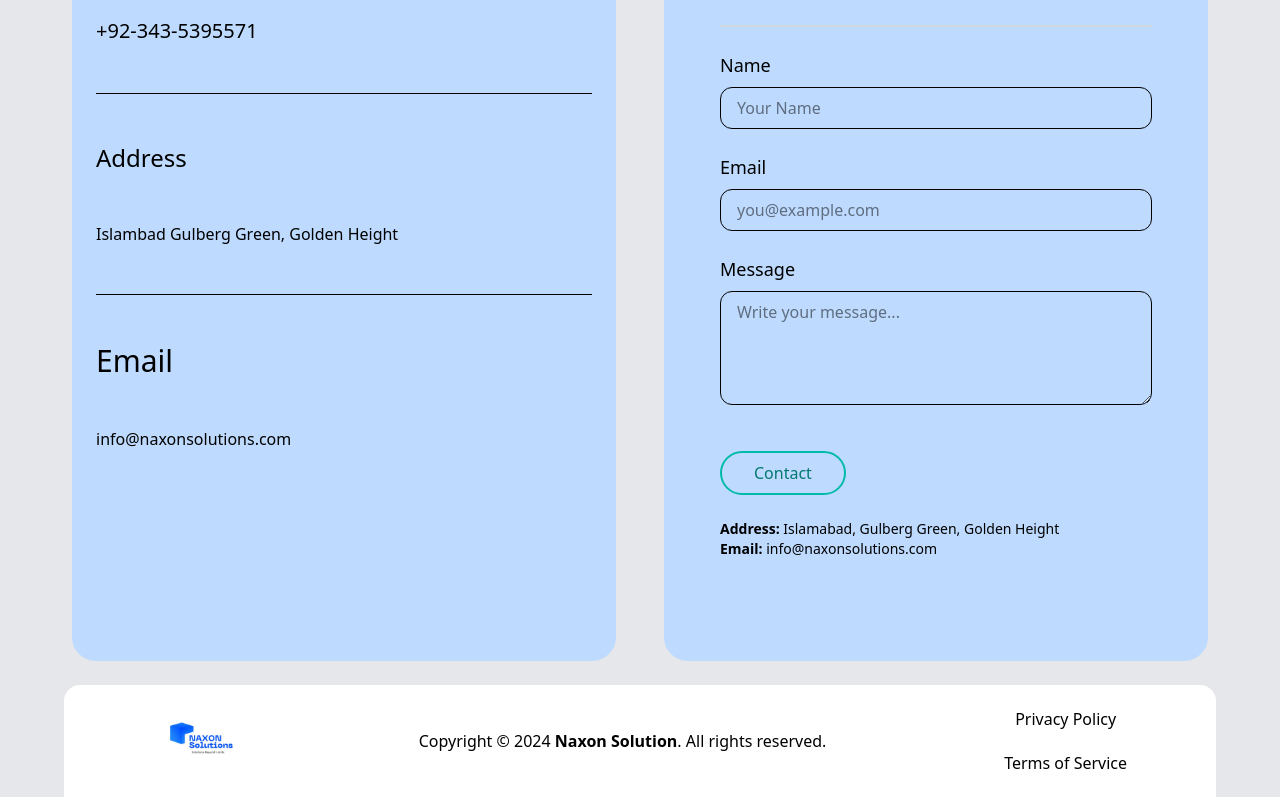
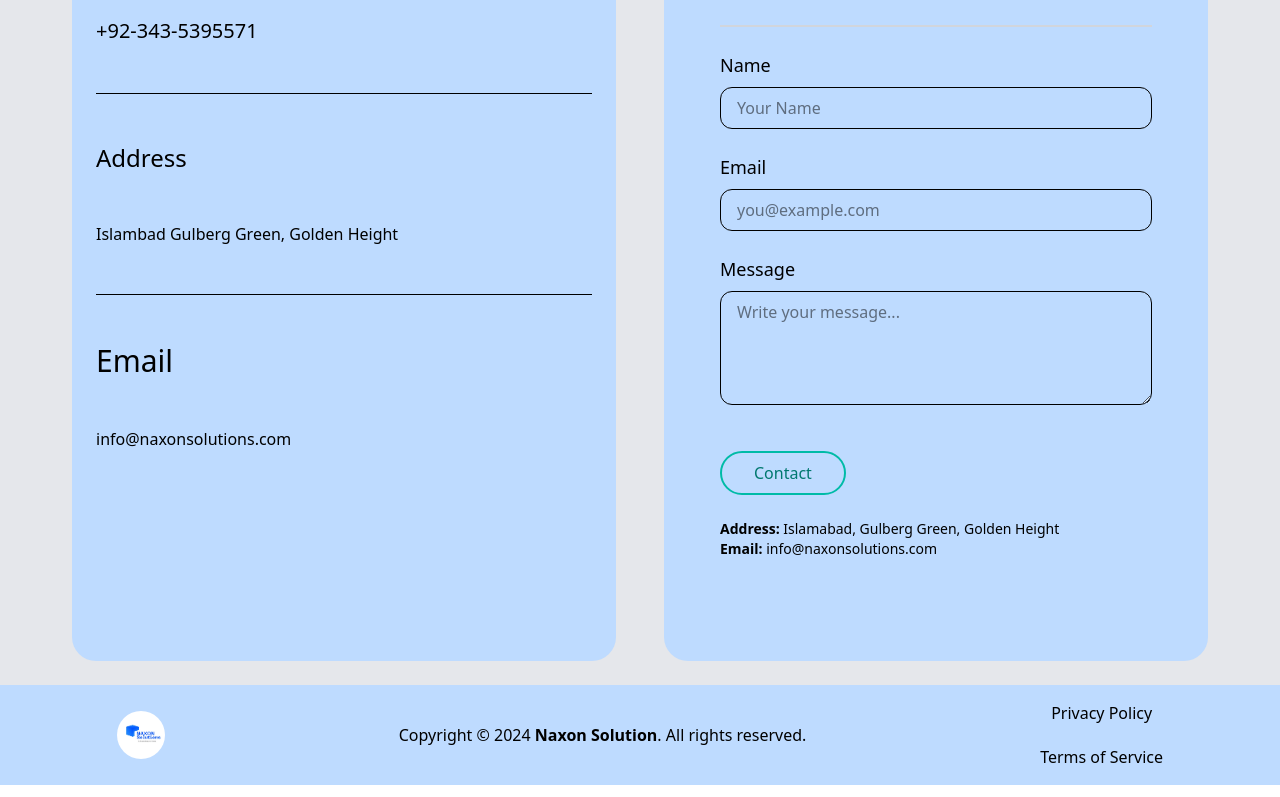
Before and after one commit to NaxonSolutions/naxonsolutionsnewwebsite, a React (Vite) app in the folder frontend/: page / in a window 1280 px wide. Shown: the part 9959-10756 px from the top of the page. Built offline with nearby package versions, Linux system fonts and the light colour scheme.

Commit message:
Hameed version 4

```diff
--- a/frontend/src/Pages/Footer.jsx
+++ b/frontend/src/Pages/Footer.jsx
@@ -2,8 +2,8 @@ import React from "react";
 import logo from "../assets/logo.jpg";
 const Footer = () => {
   return (
-    <div className="flex flex-col justify-center items-center bg-white rounded-tl-2xl rounded-tr-2xl mx-5 py-3 sm:mx-16 md:flex-row md:justify-around">
-      <img className="w-22 h-22" src={logo} alt="" />
+    <div className="bg-blue-200 flex justify-around items-center py-4 ">
+      <img className="w-12 h-12 rounded-4xl" src={logo} alt="" />
       <p>
         Copyright © 2024 <span className="font-bold">Naxon Solution</span>. All
         rights reserved.
```
